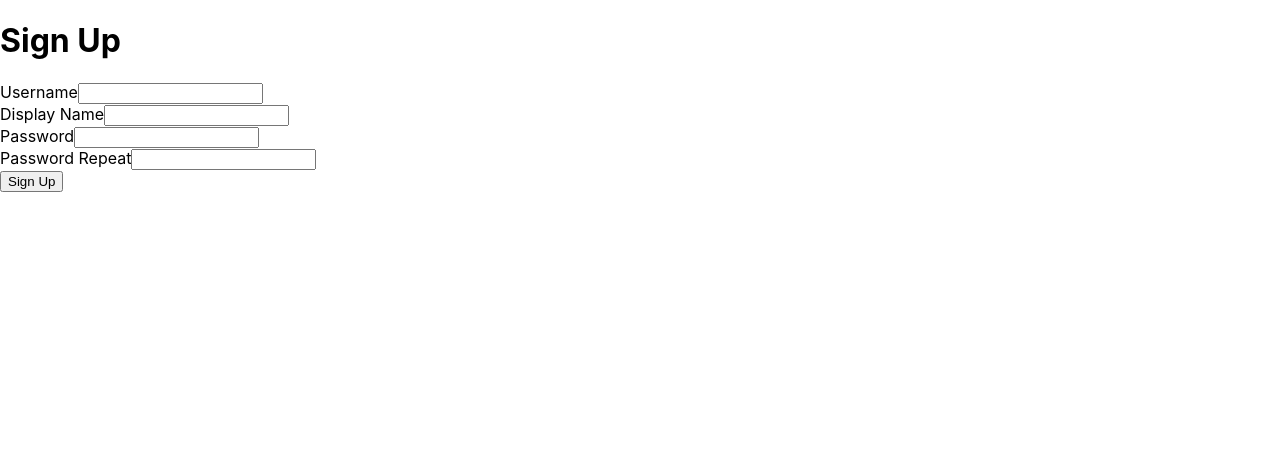
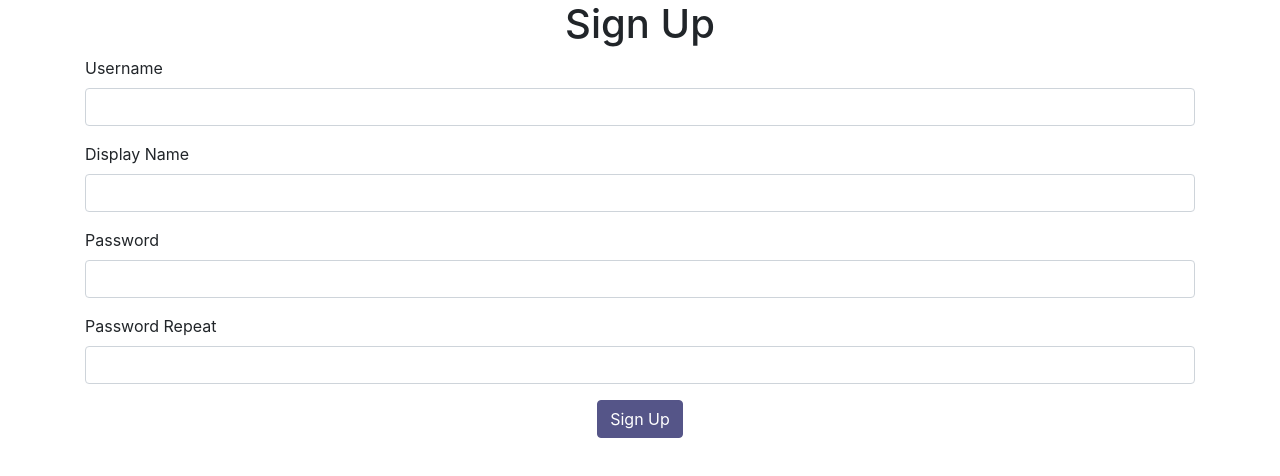
Before and after one commit to cumalitezcan/Hoaxify-Frontend, a React (Create React App) app: page / in a window 1280 px wide. Shown: the top 476 px of the page. Built offline with nearby package versions, Linux system fonts and the light colour scheme.

Commit message:
formDesign

```diff
--- a/package.json
+++ b/package.json
@@ -7,6 +7,8 @@
     "@testing-library/react": "^11.1.0",
     "@testing-library/user-event": "^12.1.10",
     "axios": "^0.21.1",
+    "bootstrap": "^4.5.3",
+    "node-sass": "^4.14.1",
     "react": "^17.0.1",
     "react-dom": "^17.0.1",
     "react-scripts": "4.0.1",
@@ -36,5 +38,5 @@
       "last 1 safari version"
     ]
   },
-  "proxy":"http://localhost:8080"
+  "proxy": "http://localhost:8080"
 }
--- a/src/UserSignupPage.js
+++ b/src/UserSignupPage.js
@@ -5,10 +5,10 @@
 class UserSignupPage extends Component {
 
     state = {
-        username:null,
-        displayName:null,
-        password:null,
-        passwordRepeat:null
+        username: null,
+        displayName: null,
+        password: null,
+        passwordRepeat: null
     };
 
     /* onChangeUserName = event => {
@@ -22,50 +22,55 @@
         const name = event.target.name; */
 
         //object destructuring
-        const {name,value} = event.target;
+        const { name, value } = event.target;
 
         this.setState({
-            [name]:value
+            [name]: value
         })
     }
 
     onClickSignup = event => {
         event.preventDefault();
 
-        const {username,displayName,password} = this.state;
+        const { username, displayName, password } = this.state;
         const body = {
             username,
             displayName,
             password
         };
 
-        axios.post('/api/1.0/users',body);
+        axios.post('/api/1.0/users', body);
     }
 
     render() {
         return (
+            <div className="container">
                 <form>
-                <h1>Sign Up</h1>
-                <div>
+                    <h1 className="text-center">Sign Up</h1>
+                    <div className="form-group">
                         <label>Username</label>
-                    <input name="username" onChange={this.onChange} />
+                        <input className="form-control" name="username" onChange={this.onChange} />
                     </div>
-                <div>
+                    <div className="form-group">
                         <label>Display Name</label>
-                    <input name="displayName" onChange={this.onChange} />
+                        <input className="form-control" name="displayName" onChange={this.onChange} />
                     </div>
-                <div>
+                    <div className="form-group">
                         <label>Password</label>
-                    <input name="password" onChange={this.onChange} type="password" />
+                        <input className="form-control" name="password" onChange={this.onChange} type="password" />
                     </div>
-                <div>
+                    <div className="form-group">
                         <label>Password Repeat</label>
-                    <input name="passwordRepeat" onChange={this.onChange} type="password" />
+                        <input className="form-control" name="passwordRepeat" onChange={this.onChange} type="password" />
                     </div>
-                <button onClick={this.onClickSignup} >Sign Up</button>
+                    <div className="text-center">
+                    <button className="btn btn-primary" onClick={this.onClickSignup} >Sign Up</button>
+                    </div>
 
 
                 </form>
+            </div>
+
         )
     }
 }
--- /dev/null
+++ b/src/bootstrap-override.scss
@@ -0,0 +1,2 @@
+$primary: #558;
+@import '~bootstrap/scss/bootstrap.scss';
--- a/src/index.js
+++ b/src/index.js
@@ -4,6 +4,7 @@
 /* import App from './App'; */
 import UserSignupPage from '../src/UserSignupPage';
 import reportWebVitals from './reportWebVitals';
+import './bootstrap-override.scss';
 
 ReactDOM.render(
   <React.StrictMode>
```
Also changed, not shown: public/index.html (+6 -4 lines), 1 other file (tests, documents, lock files or other folders). Lines whose indentation alone changed are shown as unchanged.
